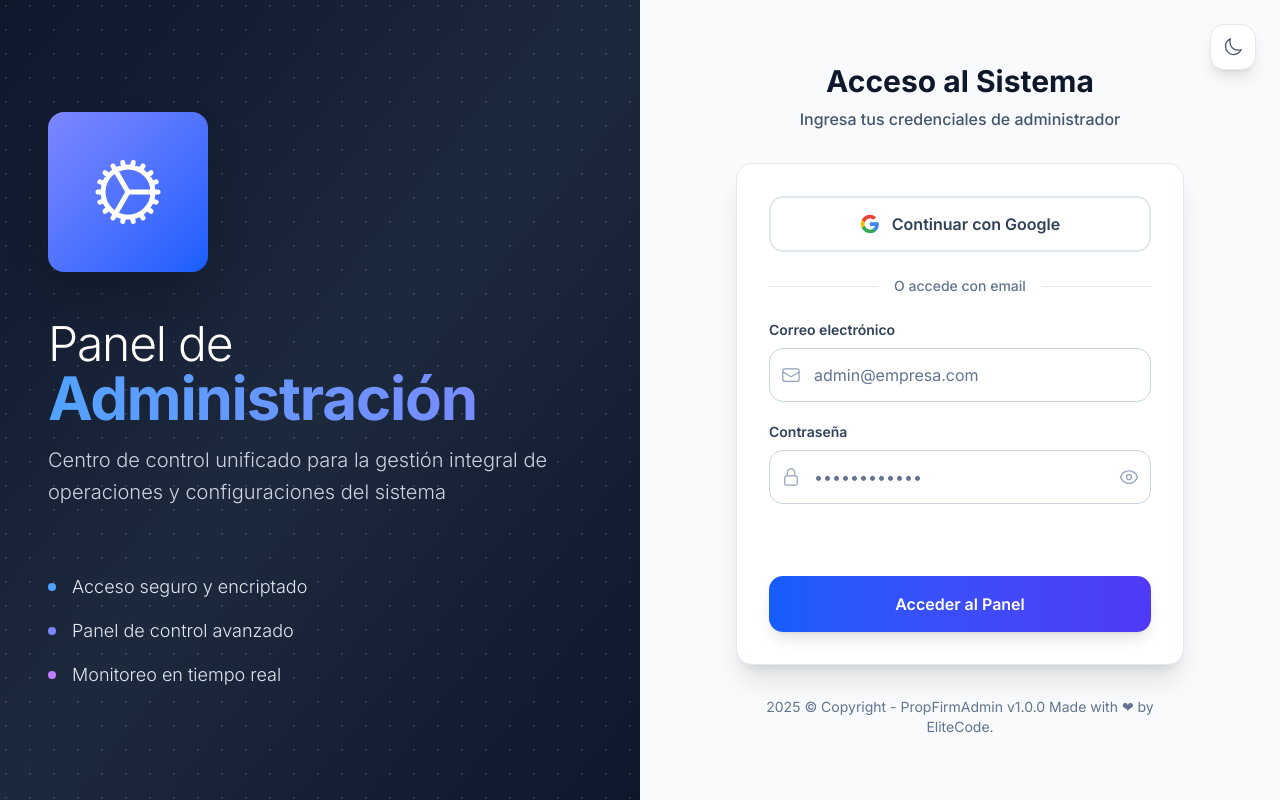
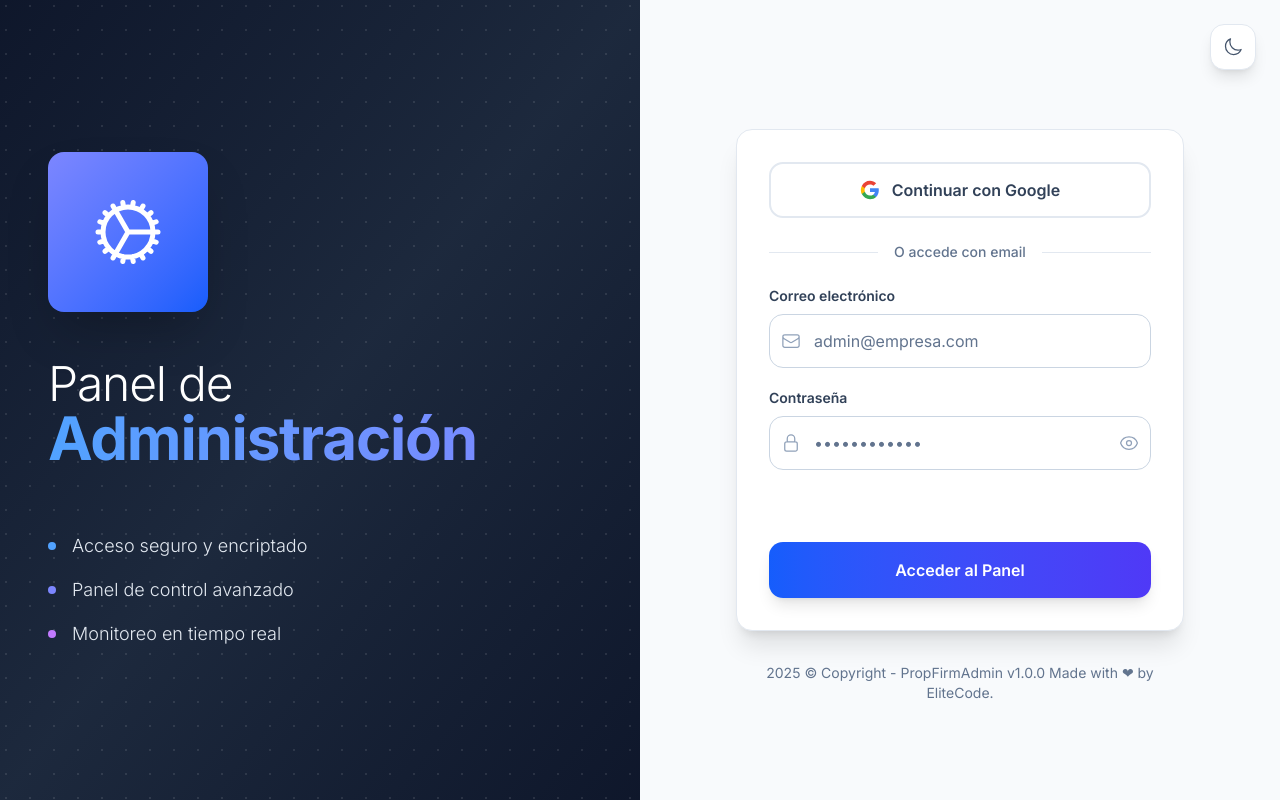
Before and after one commit to EliteCodeDev/propfirmadmin, a Next.js app: page /auth/login in a window 1280 px wide. Built offline with nearby package versions, Linux system fonts and the light colour scheme; no server answers.

Commit message:
style: more beauty

```diff
--- a/src/app/auth/login/page.tsx
+++ b/src/app/auth/login/page.tsx
@@ -152,10 +152,6 @@ function LoginContent() {
                   Administración
                 </span>
               </h1>
-              <p className="text-xl text-slate-300 leading-relaxed font-light">
-                Centro de control unificado para la gestión integral de
-                operaciones y configuraciones del sistema
-              </p>
             </div>
 
             <div className="space-y-4 pt-8">
@@ -228,13 +224,6 @@ function LoginContent() {
                 </div>
               )}
             </div>
-
-            <h2 className="text-3xl font-bold text-slate-900 dark:text-white mb-2">
-              Acceso al Sistema
-            </h2>
-            <p className="text-slate-600 dark:text-slate-400 font-medium">
-              Ingresa tus credenciales de administrador
-            </p>
           </div>
 
           <div className="bg-white dark:bg-slate-800 rounded-2xl shadow-xl border border-slate-200 dark:border-slate-700 p-8">
```
Also changed, not shown: 1 other file (tests, documents, lock files or other folders).
